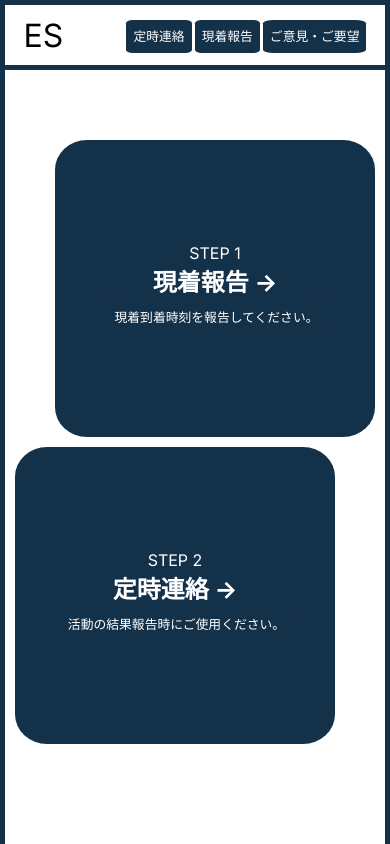
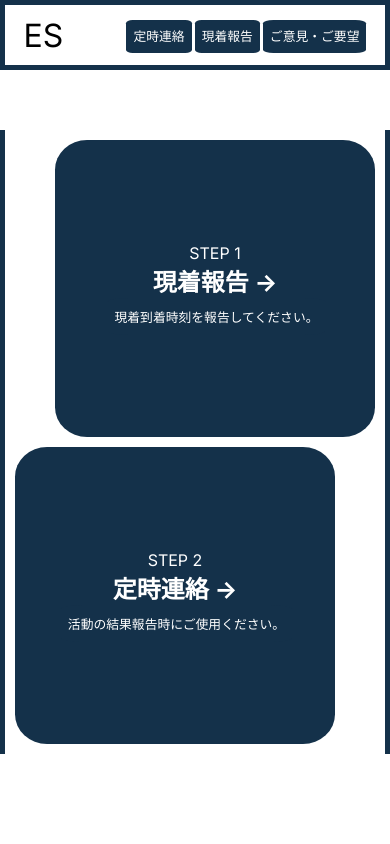
Before and after one commit to hoshimotoyasunori/report, a Next.js app: page / in a window 390 px wide. Built offline with nearby package versions, Linux system fonts and the light colour scheme.

Commit message:
fase2-26

```diff
--- a/app/globals.css
+++ b/app/globals.css
@@ -92,10 +92,10 @@ main {
   flex-direction: column;
   justify-content: flex-start;
   align-items: center;
-  height: calc(100vh - 65px);
+  /* height: calc(100vh - 65px); */
   position: fixed;
   margin-top: 65px;
-  /* margin-bottom: 20px; */
+  margin-bottom: 20px;
   /* left: 0; */
   width: 100%;
   /* height: calc(100vh - 100px); */
@@ -109,10 +109,10 @@ main {
     flex-direction: column;
     justify-content: flex-start;
     align-items: center;
-    height: calc(100vh - 65px);
+    /* height: calc(100vh - 65px); */
     position: fixed;
     margin-top: 65px;
-    /* margin-bottom: 20px; */
+    margin-bottom: 20px;
     /* left: 0; */
     width: 100%;
     /* height: calc(100vh - 100px); */
```
